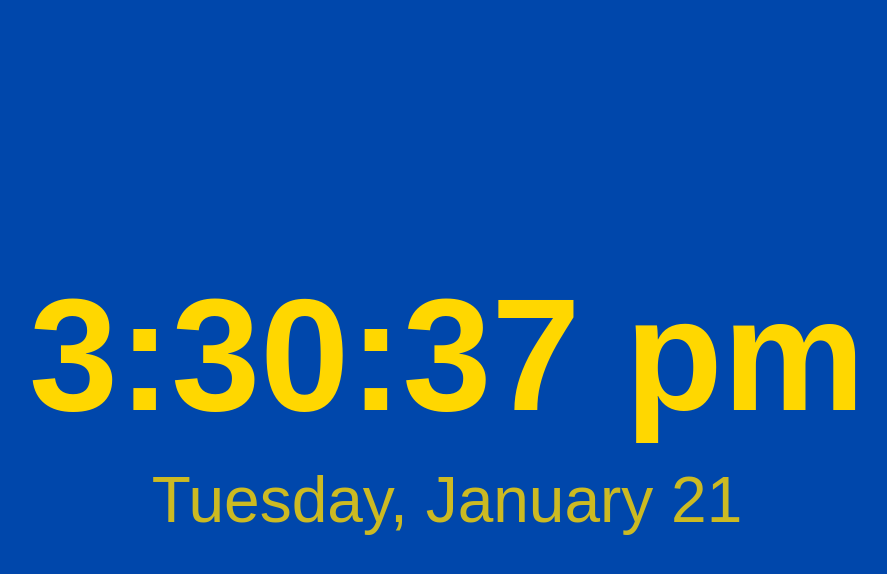
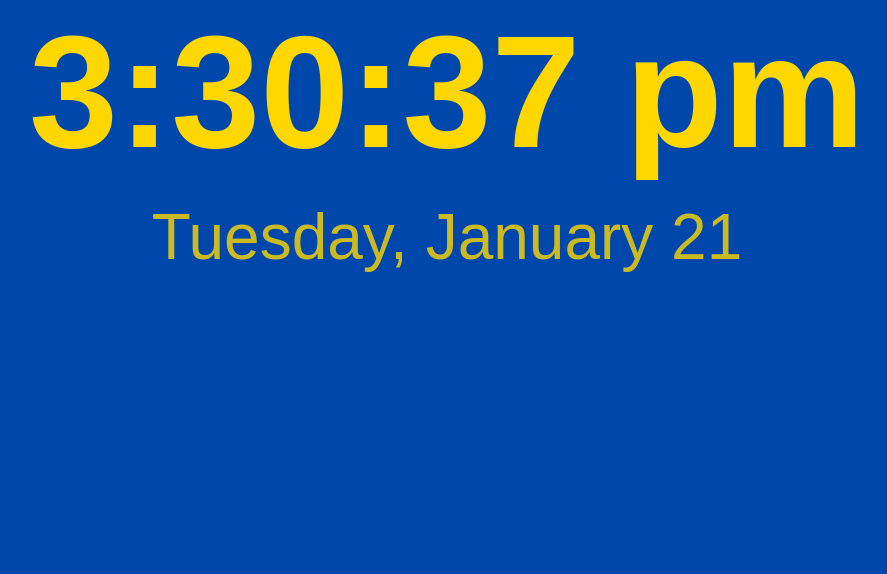
Before and after one commit to BevFacey/clock, a plain HTML site: page exam/index.html in a window 1280 px wide. Shown: the whole page, without its empty margins (193-1080 px from the left). Drawn offline with Linux system fonts and the light colour scheme.

Commit message:
Add more fallbacks for older browsers

```diff
--- a/exam/index.html
+++ b/exam/index.html
@@ -10,16 +10,15 @@
             color: #fcce21;
             font-family: Arial, sans-serif;
             overflow: hidden;
-            display: flex;
-            flex-direction: column;
-            justify-content: center;
-            align-items: center;
-            height: 100vh;
+            /* Fallback for older browsers */
+            display: block; /* Use block display for older browsers */
+            text-align: center; /* Center content horizontally */
+            height: 100vh; /* Ensure body takes full height of the viewport */
             cursor: none;
         }
 
         #clock {
-            font-size: 20vh;
+            font-size: 20vh; /* in case min is not supported */
             font-weight: bold;
             /* text-shadow: 0 0 20px rgba(252, 206, 33, 0.5); */
             white-space: nowrap;
@@ -35,6 +34,26 @@
             font-size: 5vw;
             margin-top: 2vh;
             opacity: 0.8;
+        }
+
+        /* Fallback for cursor: none in older browsers */
+        body {
+            cursor: default; /* Use default cursor for browsers that don't support cursor: none */
+        }
+
+        /* Fallback for older browsers not supporting flexbox */
+        @supports not (display: flex) {
+            body {
+                position: relative; /* Use absolute positioning for centering */
+            }
+
+            #clock {
+                position: absolute;
+                top: 50%;
+                left: 50%;
+                transform: translate(-50%, -50%); /* Vertically and horizontally center the clock */
+                font-size: 20vh; /* Fallback font size */
+            }
         }
     </style>
 </head>
```
